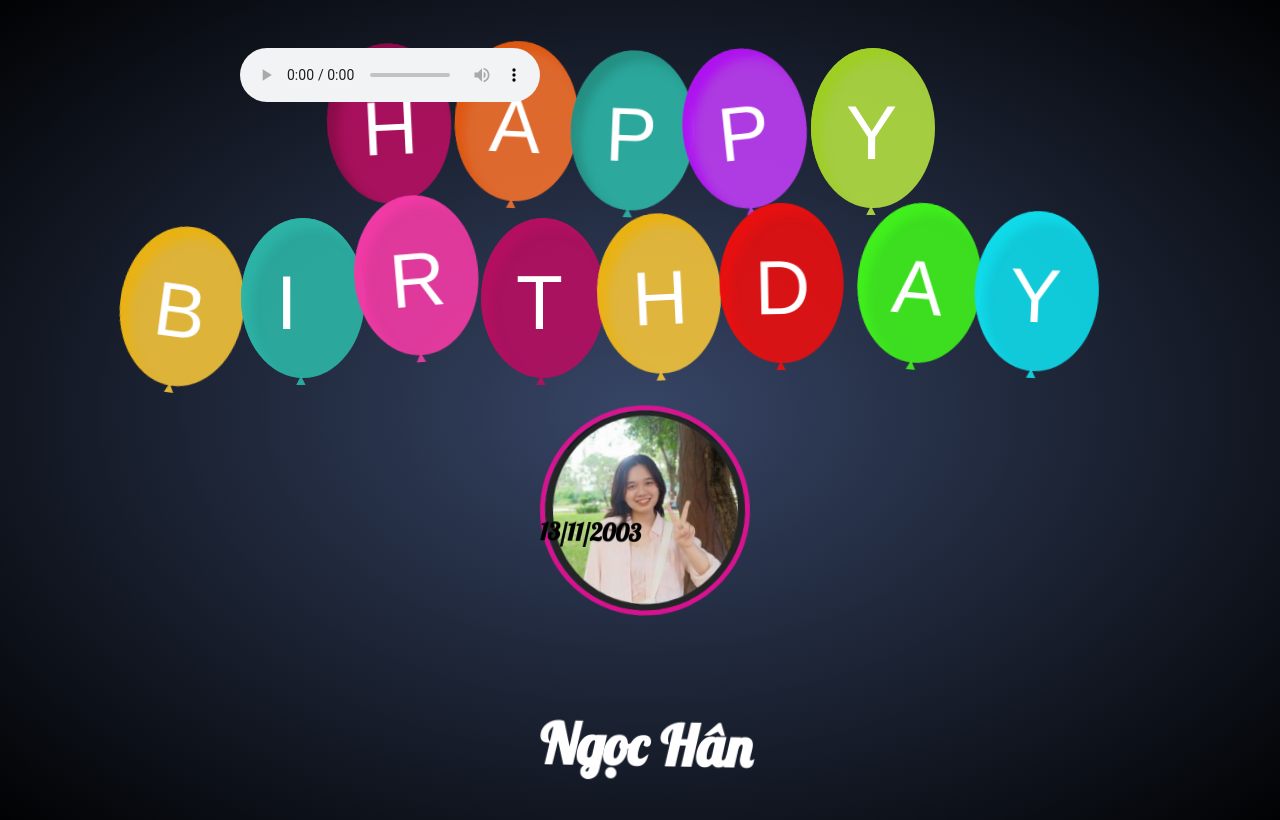
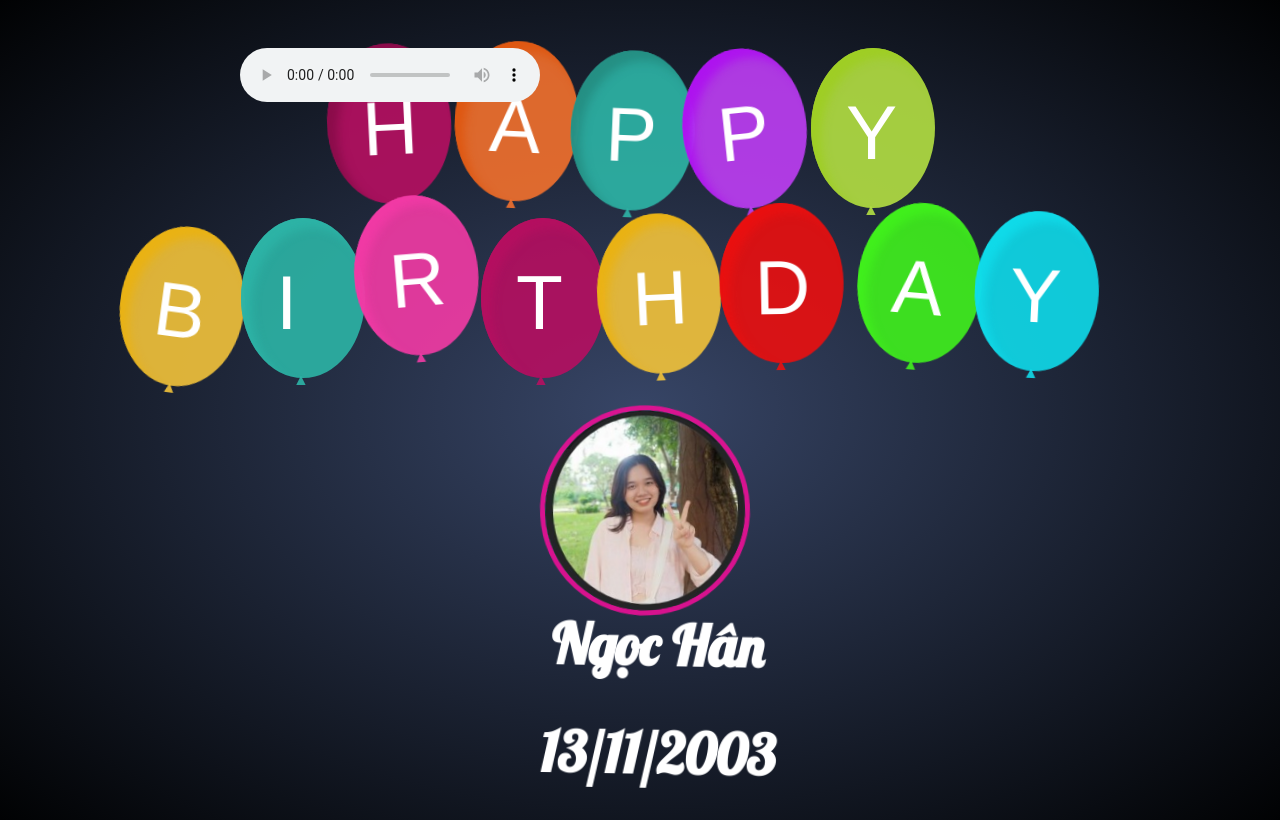
Before and after one commit to nmtruong-108/happybirthdayHan.github.io, a plain HTML site: page index.html in a window 1280 px wide. Drawn offline with nearby package versions, Linux system fonts and the light colour scheme; a web font is replaced by a local one.

Commit message:
Update style.css

```diff
--- a/style.css
+++ b/style.css
@@ -418,6 +418,13 @@ span {
 }
 h1 {
     position: relative;
+    top: 100px;
+    text-align: center;
+    color: white;
+    font-size: 3.5em;
+}
+h2 {
+    position: relative;
     top: 200px;
     text-align: center;
     color: white;
```
